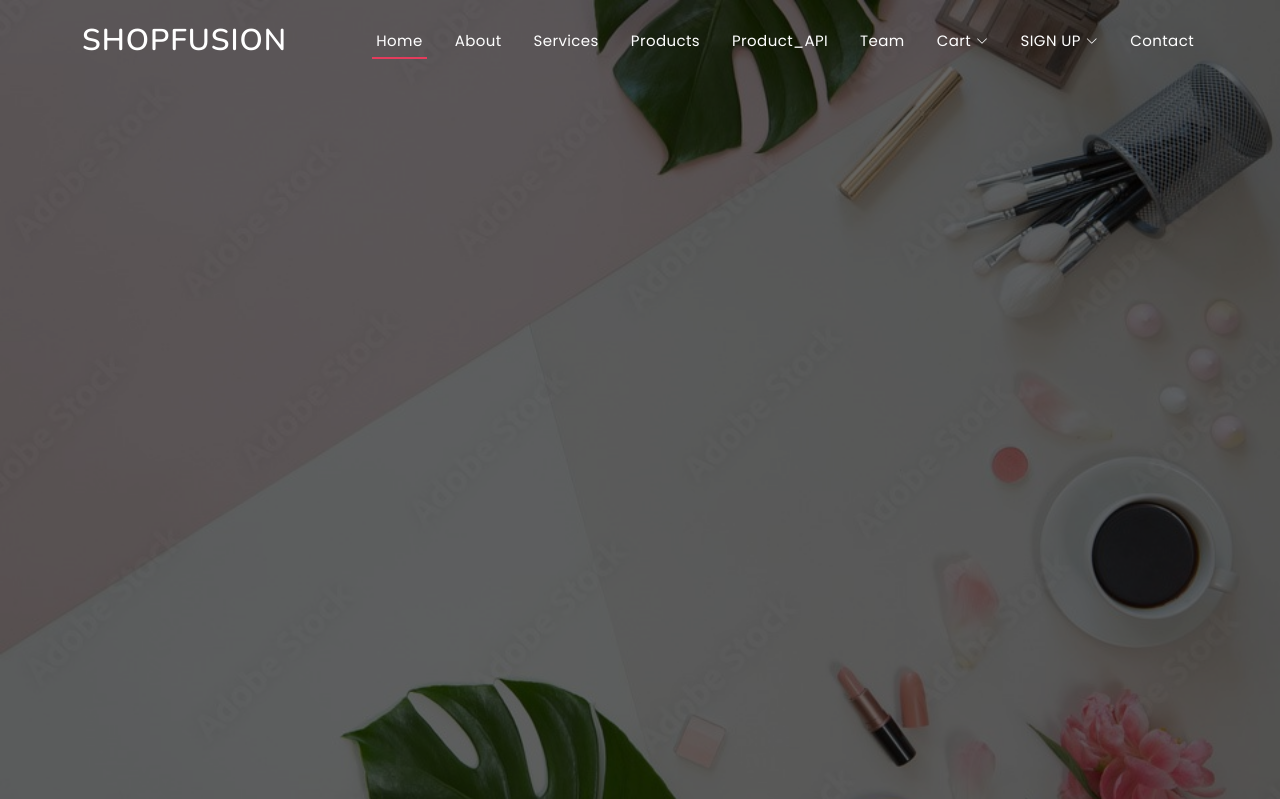
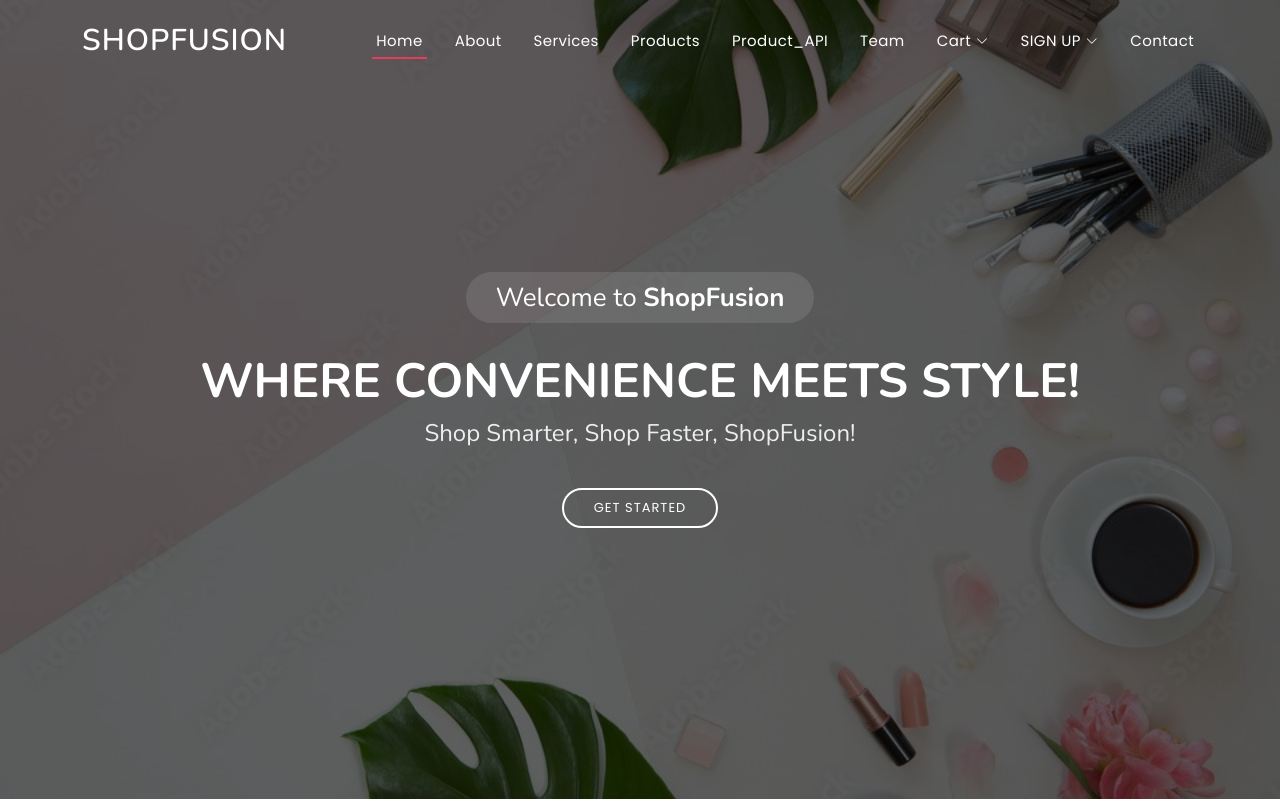
Before and after one commit to RashmiLnu/Shop_Fusion, a Django app: page / in a window 1280 px wide. Shown: the top 799 px of the page. Run offline with Django 5.2, Linux system fonts and the light colour scheme; some libraries are stand-ins or nearby versions.

Commit message:
modify home page.

```diff
--- a/templates/base.html
+++ b/templates/base.html
@@ -97,13 +97,10 @@
   <!-- ======= Hero Section ======= -->
   <section id="hero">
     <div class="hero-container">
-      {% block body %}
-
-      {% endblock body %}
-      {% comment %} <h3>Welcome to <strong>ShopFusion</strong></h3>
+      <h3>Welcome to <strong>ShopFusion</strong></h3>
       <h1>Where Convenience Meets Style!</h1>
       <h2>Shop Smarter, Shop Faster, ShopFusion!</h2>
-      <a href="#about" class="btn-get-started scrollto">Get Started</a> {% endcomment %}
+      <a href="#about" class="btn-get-started scrollto">Get Started</a>
     </div>
   </section><!-- End Hero -->
 
```
